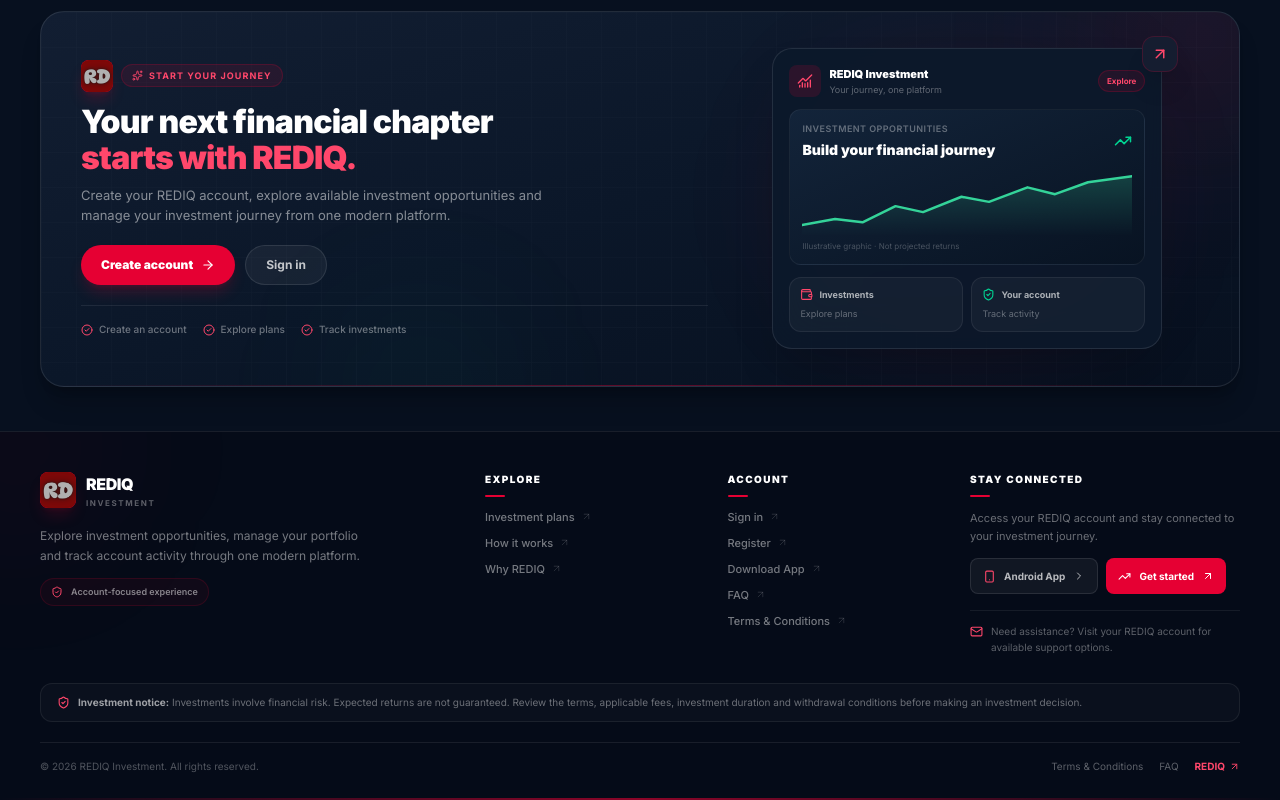
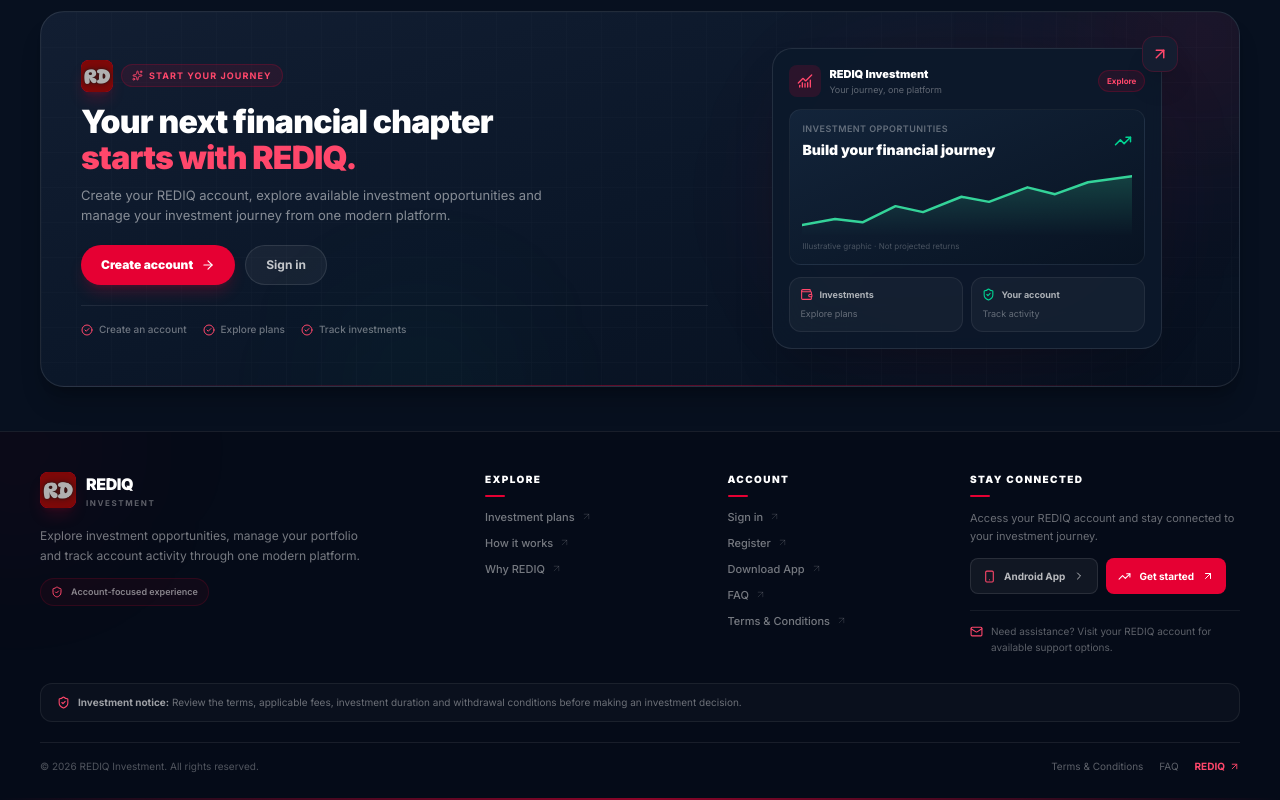
Before and after one commit to jerrytheking45/rich-dadie, a Next.js app: page / in a window 1280 px wide. Shown: the part 4823-5623 px from the top of the page. Built offline with nearby package versions, Linux system fonts and the light colour scheme; no server answers.

Commit message:
fix: remove investment disclaimer from landing footer

```diff
--- a/src/components/landing/LandingFooter.tsx
+++ b/src/components/landing/LandingFooter.tsx
@@ -202,8 +202,7 @@ export default function LandingFooter() {
               <span className="font-bold text-white/60">
                 Investment notice:
               </span>{' '}
-              Investments involve financial risk. Expected returns
-              are not guaranteed. Review the terms, applicable fees,
+               Review the terms, applicable fees,
               investment duration and withdrawal conditions before
               making an investment decision.
             </p>
```
